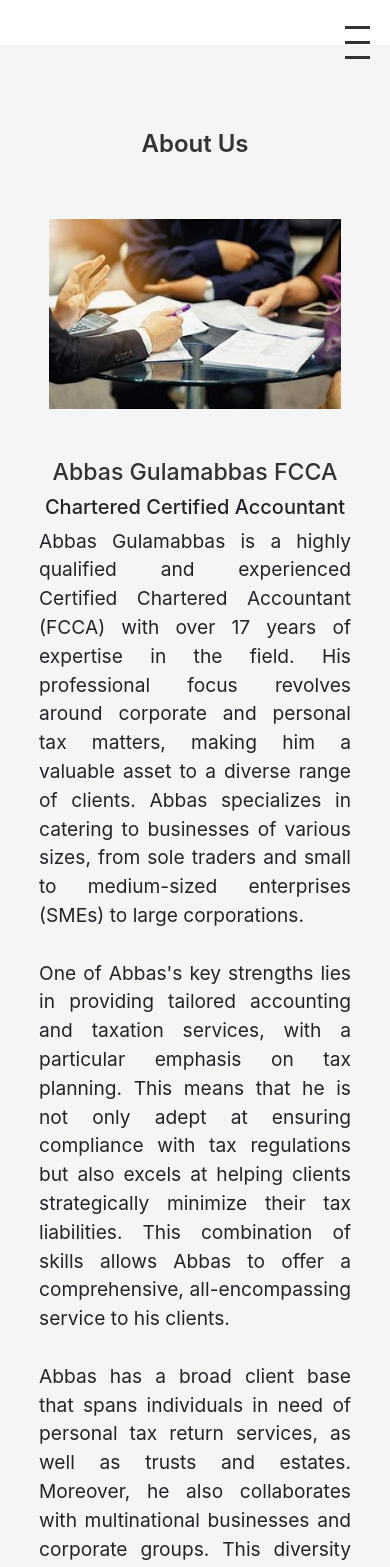
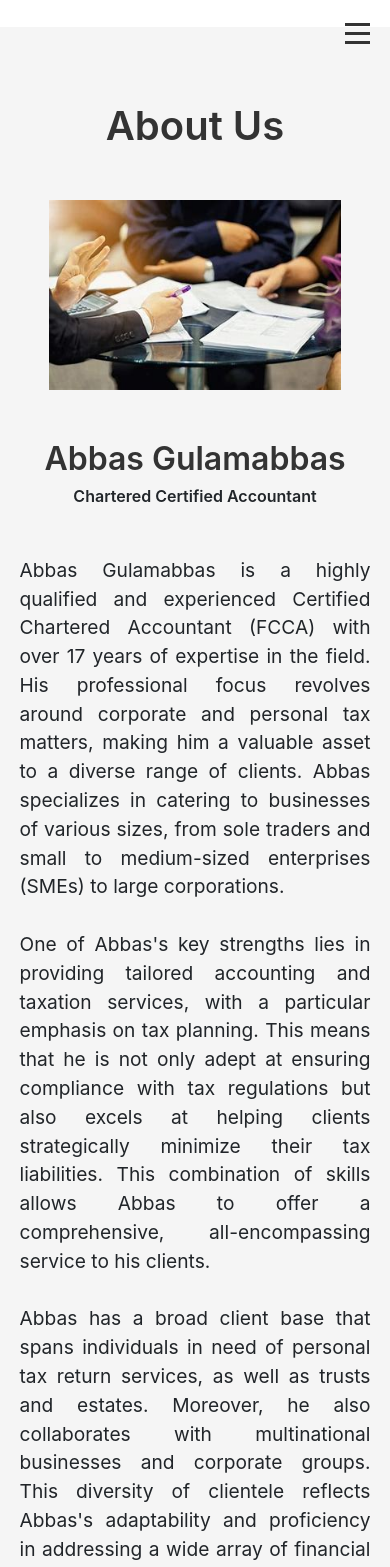
Before and after one commit to asaad227/abbasweb, a React (Create React App) app: page /about in a window 390 px wide. Shown: the top 1567 px of the page. Built offline with nearby package versions, Linux system fonts and the light colour scheme.

Commit message:
update footer and update css padding about, contact, services

```diff
--- a/src/Components/About/index.css
+++ b/src/Components/About/index.css
@@ -1,9 +1,10 @@
 .about{
     display: flex;
    flex-direction: column;
+    align-items: center;
     background-color: #f5f5f5;
     text-align: center;
-    margin-bottom: 50px;
+  padding: 75px 0;
 }
 
 .about h1{
@@ -11,13 +12,24 @@
     font-weight: 600;
     margin-bottom: 50px;
 }
+.about h2{
+    font-size: 2rem;
+    font-weight: 600;
+}
+
+.about h5{
+    font-size: 1rem;
+    font-weight: 600;
+    margin-bottom: 50px;}
 
 .about p{
 
     display: flex;
     flex-direction: column;
-    padding: 0 10%;
     text-align: justify;
+    text-justify: inter-word;
+    word-spacing: normal;
+    width: 75%;
     font-size: 1.2rem;
     font-weight: 400;
     margin-bottom: 50px;
@@ -30,36 +42,13 @@
 }
 
 @media screen and (max-width: 600px) {
-    .about{
-        display: flex;
-        flex-direction: column;
-        align-items: center;
-        justify-content: center;
-        padding: 75px 0;
-        background-color: #f5f5f5;
-    }
 
     .about h1{
-        display: flex;
-        flex-direction: column;
-        text-align: center;
-        width: 75%;
-        padding: 10px;
-        font-size: 1.5rem;
-        font-weight: 600;
-        margin-bottom: 50px;
+       width: 75%;
     }
 
     .about p{
-        display: flex;
-        flex-direction: column;
-      text-align: justify;
-      text-justify: inter-word;
-      word-spacing: normal;
-        width: 100%;
-        font-size: 1.2rem;
-        font-weight: 400;
-        margin-bottom: 50px;
+        width: 90%;
     }
 
     .about img{
--- a/src/Components/About/index.js
+++ b/src/Components/About/index.js
@@ -10,7 +10,7 @@ export default function About() {
 <div className='about'>
   <h1>About Us</h1>
   <img src={accounting} alt='accounting'/>
-  <h3>Abbas Gulamabbas FCCA</h3>
+  <h2>Abbas Gulamabbas</h2>
   <h5>Chartered Certified Accountant</h5>
   <p>Abbas Gulamabbas is a highly qualified and experienced Certified Chartered Accountant (FCCA) with over 17 years of expertise in the field. His professional focus revolves around corporate and personal tax matters, making him a valuable asset to a diverse range of clients. Abbas specializes in catering to businesses of various sizes, from sole traders and small to medium-sized enterprises (SMEs) to large corporations.
   <br></br>
--- a/src/Components/App/App.css
+++ b/src/Components/App/App.css
@@ -0,0 +1,3 @@
+.App{
+    text-align: center;
+}
--- a/src/Components/App/App.js
+++ b/src/Components/App/App.js
@@ -11,7 +11,7 @@ import Privacy from '../Privacy';
 
 export default function App() {
   return (
-    <div>
+    <div className='App'>
 <Routes>
     <Route path='/' element={<Test/>}/>
     <Route path="*" element={<h1>404 Not Found</h1>}/>
@@ -23,11 +23,14 @@ export default function App() {
     <CookieConsent
         location="bottom"
         buttonText="Accept"
+        declineButtonText="Decline"
+        enableDeclineButton={true}
         cookieName="myCookieConsent"
         style={{ background: '#2B373B' }}
         buttonStyle={{ color: '#4e503b', fontSize: '13px' }}
+        declineButtonStyle={{ color: 'white', fontSize: '13px' }}
       >
-        This website uses cookies to enhance the user experience. More info <a href="/privacy">here</a>.
+        This website uses cookies to enhance the user experience. More info <a style={{color:'gold', textDecoration:'none'}} href="/privacy">here</a>.
       </CookieConsent>
     </div>
   )
--- a/src/Components/Contact/index.css
+++ b/src/Components/Contact/index.css
@@ -3,6 +3,7 @@
     flex-direction: column;
     align-items: center;
    justify-content: center ;
+   padding: 75px 0;
     width: 100%;
     height: 100%;
   background-color: #f5f5f5;
--- a/src/Components/Navburger/BurgerMenu.css
+++ b/src/Components/Navburger/BurgerMenu.css
@@ -52,7 +52,10 @@
   .open .menu {
     display: block;
   }
-
+  .menu a {
+    text-decoration: none;
+    color: #333;
+  }
   .menu ul {
     list-style-type: none;
     padding: 0;
@@ -72,5 +75,6 @@
     .bar3 {
       width: 25px;
       height: 3px;
+      margin: 3px 0;
     }
   }
--- a/src/Components/test/index.css
+++ b/src/Components/test/index.css
@@ -94,15 +94,13 @@
     margin-top: 10%;
     margin-bottom: -20%;
 }
-a{
-    text-decoration: none;
-    color: black;
-}
+
 .button-about-us, .button-get-in{
     display: flex;
     flex-direction: row;
     font-weight: bold;
     background-color: white;
+    color: black;
     border: none;
     border-radius: 5px;
     padding: 10px;
@@ -114,6 +112,18 @@ a{
     width: 100%
 
 }
+.button-about-us:hover, .button-get-in:hover{
+    background-color: #F2F2F2;
+    cursor: pointer;
+}
+.button-about-us a, .button-get-in a{
+    text-decoration: none;
+    color: black;
+}
+.button-about-us a:hover, .button-get-in a:hover{
+    color: royalblue;
+}
+
 .free-session-btn{
     display: flex;
     flex-direction: row;
@@ -129,6 +139,19 @@ a{
     margin-right: 5%;
     width: 75%;
 }
+
+.free-session-btn a{
+    text-decoration: none;
+    color: black;
+}
+.free-session-btn:hover{
+    background-color: green;
+    cursor: pointer;
+}
+
+.free-session-btn a:hover{
+    color: white;
+}
 .footer-home{
     display: flex;
     flex-direction: row;
@@ -139,6 +162,15 @@ a{
     padding-top: 1%;
     padding-bottom: 1%;
 
+}
+
+.footer-home a{
+    text-decoration: none;
+    color: black;
+    font-weight: bold;
+}
+.footer-home a:hover{
+    color: royalblue;
 }
 @media screen and (max-width:600px) {
     .main-home{
@@ -212,4 +244,26 @@ a{
     .header-text-desktop{
         display: none;
     }
+
+  .free-session-btn{
+    display: flex;
+    flex-direction: row;
+    font-weight: bold;
+    background-color: royalblue;
+    color: white;
+    border: none;
+    border-radius: 5px;
+    padding: 10px;
+    box-sizing: border-box;
+    box-shadow: 0px 0px 10px 0px rgba(0,0,0,0.75);
+    justify-content: center;
+    align-items: center;
+    margin-right: 5%;
+    width: 75%;}
+
+    .free-session-btn a{
+        text-decoration: none;
+        color: white;
+    }
+
 }
--- a/src/Components/test/index.js
+++ b/src/Components/test/index.js
@@ -35,7 +35,8 @@ export default function Test() {
     <img src={logohome}  className='logo-min' alt='logo-img'/>
     </div>
   <footer className='footer-home'>
-  <p className='footer-text'>© 2023 Gulamabass & Co. All rights reserved.</p>
+  <p className='footer-text'>© 2023 Gulamabass & Co. All rights reserved.<br></br> Design by Ahammed Saad | <a href="/privacy">Privacy policy</a></p>
+
   </footer>
     </div>
   )
```
